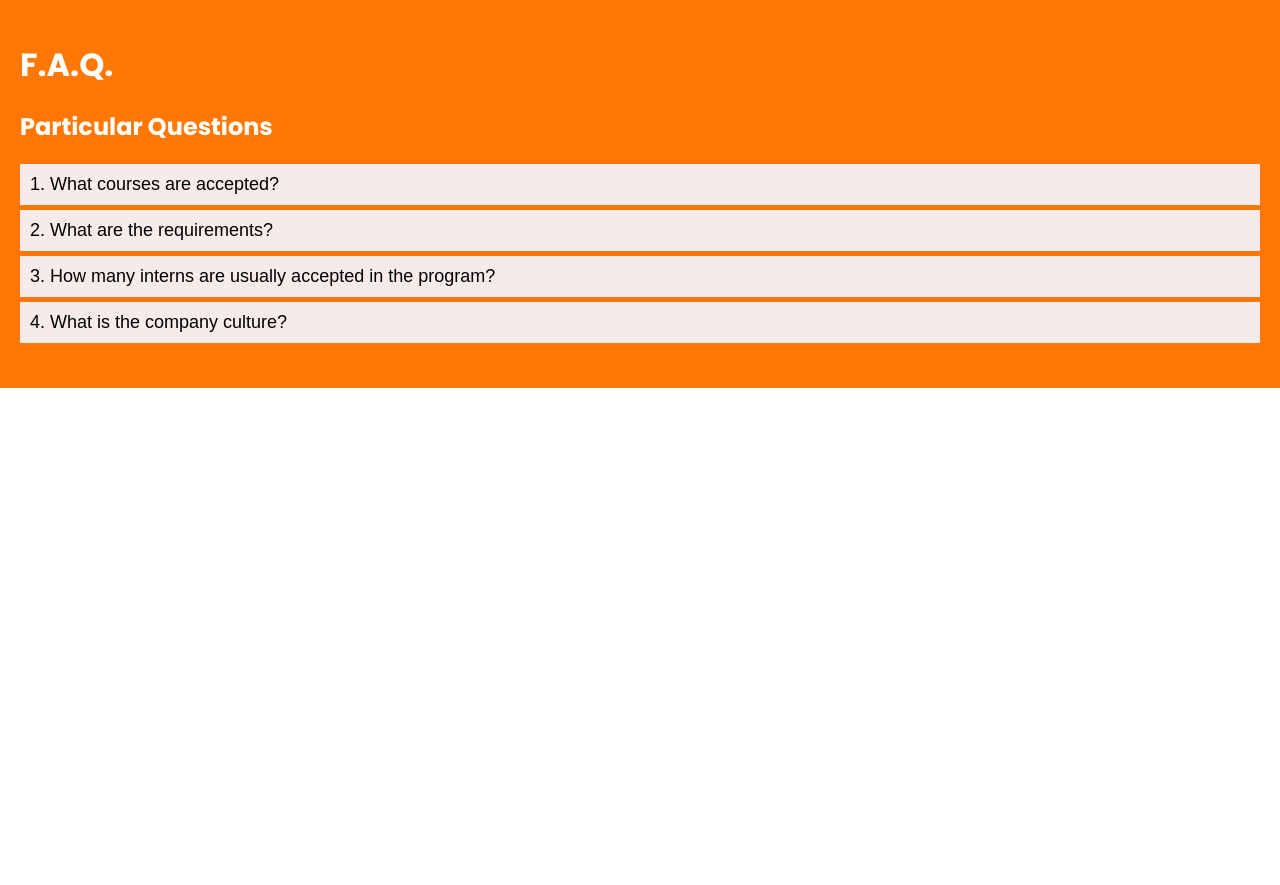
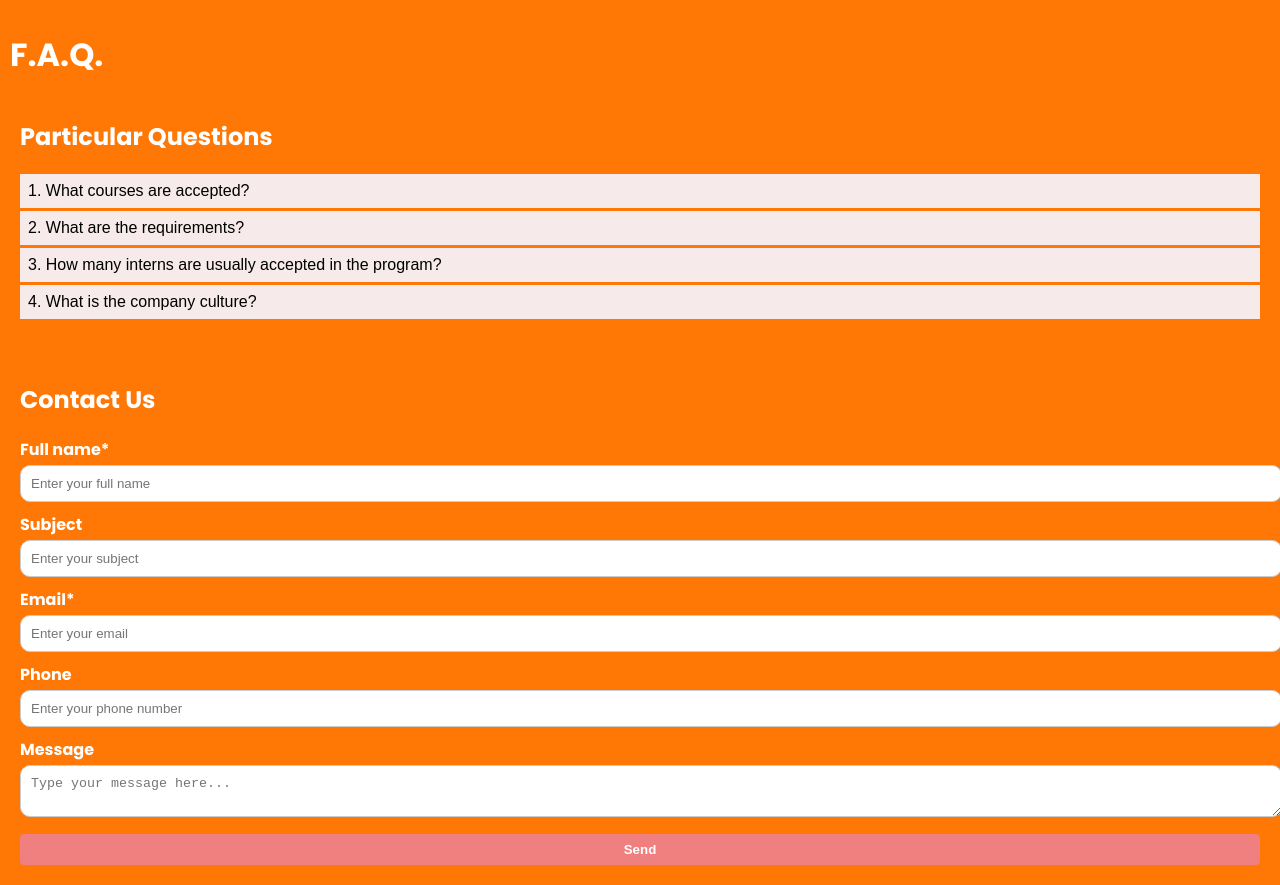
Before and after one commit to Mugecchi/InternWeb, a React (Create React App) app: page /faqs in a window 1280 px wide. Before the commit the page ends 800 px from the top, so only its background shows below. Built offline with nearby package versions, Linux system fonts and the light colour scheme.

Commit message:
pusher si adonis

```diff
--- a/src/components/FAQS.css
+++ b/src/components/FAQS.css
@@ -2,33 +2,34 @@
   font-family: "Poppins", sans-serif;
   background-color: #ff7704;
   color: white;
-  padding: 20px;
+  padding: 10px; /* Reduced overall padding */
 }
 
 .faq-title {
   font-size: 2em;
-  margin-bottom: 20px;
+  margin-bottom: 10px; /* Reduced margin */
 }
 
 .faq-popular-questions {
-  margin-bottom: 20px;
+  margin-bottom: 10px; /* Reduced margin */
+  padding: 10px; /* Reduced FAQ section padding */
 }
 
 .collapsible {
   background-color: #f6eaea;
   color: rgb(0, 0, 0);
   cursor: pointer;
-  padding: 10px;
+  padding: 8px; /* Reduced padding */
   width: 100%;
   border: none;
   text-align: left;
   outline: none;
-  font-size: 18px;
-  margin-bottom: 5px;
+  font-size: 16px; /* Reduced font size */
+  margin-bottom: 3px; /* Reduced margin */
 }
 
 .content {
-  padding: 0 18px;
+  padding: 0 10px; /* Reduced padding */
   display: none;
   overflow: hidden;
   background-color: #f1f1f1;
@@ -43,15 +44,56 @@
 .faq-categories {
   display: flex;
   flex-wrap: wrap;
-  gap: 10px;
+  gap: 8px; /* Reduced gap */
 }
 
 .category {
   background-color: #3a8b74;
   color: white;
-  padding: 10px 20px;
+  padding: 8px 15px; /* Reduced padding */
   border-radius: 5px;
   cursor: pointer;
   text-align: center;
   flex: 1;
 }
+
+.contact-us {
+  margin-top: 20px; /* Reduced margin */
+  padding: 10px; /* Reduced padding */
+}
+
+.contact-form {
+  display: flex;
+  flex-direction: column;
+}
+
+.contact-form div {
+  margin-bottom: 10px; /* Reduced margin */
+}
+
+.contact-form label {
+  font-weight: bold;
+}
+
+.contact-form input,
+.contact-form textarea {
+  width: 100%;
+  padding: 10px; /* Adjusted padding for text fields */
+  margin-top: 3px; /* Reduced margin */
+  border: 1px solid #ccc;
+  border-radius: 10px;
+}
+
+.contact-form button {
+  padding: 8px 12px; /* Reduced padding */
+  background-color: #f08080;
+  border: none;
+  border-radius: 4px;
+  color: white;
+  font-weight: bold;
+  cursor: pointer;
+}
+
+.contact-form button:hover {
+  background-color: #e07070;
+}
--- a/src/components/Faqs.js
+++ b/src/components/Faqs.js
@@ -20,17 +20,26 @@ const Faq = ({ question, answer, isOpen, onClick }) => {
 
 const Faqs = () => {
   const [openIndex, setOpenIndex] = useState(null);
+  const [formState, setFormState] = useState({
+    fullName: "",
+    subject: "",
+    email: "",
+    phone: "",
+    message: "",
+  });
 
   const faqs = [
     {
       question: "1. What courses are accepted?",
       answer: [
-        "BSA",
-        "BSMA",
-        "BSAIS",
-        "BSBA MAJOR IN MARKETING",
-        "BSCS",
-        "BSIT",
+        "Bachelor of Science in Accountancy",
+        "Bachelor of Sciencce in Management Accounting",
+        "Bachelor of Sciencce in Accounting information System",
+        "Bachelor of Science in Business Administration Major in Marketting",
+        "Bachelor of Science in Computer Science",
+        "Bachelor of Science in Information Technology",
+        "AB in Mass Communication",
+        "AB in Public Administration",
         "Other related courses",
       ],
     },
@@ -58,6 +67,17 @@ const Faqs = () => {
     setOpenIndex(openIndex === index ? null : index);
   };
 
+  const handleInputChange = (e) => {
+    const { name, value } = e.target;
+    setFormState({ ...formState, [name]: value });
+  };
+
+  const handleSubmit = (e) => {
+    e.preventDefault();
+    // Handle form submission logic here
+    console.log(formState);
+  };
+
   return (
     <div className="faq-page">
       <h1 className="faq-title">F.A.Q.</h1>
@@ -73,6 +93,63 @@ const Faqs = () => {
           />
         ))}
       </div>
+      <div className="contact-us">
+        <h2>Contact Us</h2>
+        <form onSubmit={handleSubmit} className="contact-form">
+          <div>
+            <label>Full name*</label>
+            <input
+              type="text"
+              name="fullName"
+              value={formState.fullName}
+              onChange={handleInputChange}
+              placeholder="Enter your full name"
+              required
+            />
+          </div>
+          <div>
+            <label>Subject</label>
+            <input
+              type="text"
+              name="subject"
+              value={formState.subject}
+              onChange={handleInputChange}
+              placeholder="Enter your subject"
+            />
+          </div>
+          <div>
+            <label>Email*</label>
+            <input
+              type="email"
+              name="email"
+              value={formState.email}
+              onChange={handleInputChange}
+              placeholder="Enter your email"
+              required
+            />
+          </div>
+          <div>
+            <label>Phone</label>
+            <input
+              type="tel"
+              name="phone"
+              value={formState.phone}
+              onChange={handleInputChange}
+              placeholder="Enter your phone number"
+            />
+          </div>
+          <div>
+            <label>Message</label>
+            <textarea
+              name="message"
+              value={formState.message}
+              onChange={handleInputChange}
+              placeholder="Type your message here..."
+            ></textarea>
+          </div>
+          <button type="submit">Send</button>
+        </form>
+      </div>
     </div>
   );
 };
--- a/src/components/Teams/Testimonials/InternData.js
+++ b/src/components/Teams/Testimonials/InternData.js
@@ -19,7 +19,7 @@ export default function InternData() {
     {
       LastName: "Rivera",
       FirstName: "Jon Carlo Miguel",
-      Quote: <h3>Some complex questions have the simplest answers. </h3>,
+      Quote: <h3>"Some complex questions have the simplest answers."</h3>,
       Course: "BS Computer Science ",
       School: "Isabela State University - Cauayan Campus",
       Introduction: (
@@ -87,8 +87,12 @@ export default function InternData() {
       LastName: "Maranan",
       FirstName: "Adonis",
       NickName: "Ado",
-      Quote:
-        "Kung hindi mo alam edi aralin mo, Lahat ng bagay ay ina aral bago gawin, maliban kay GPT 🙂",
+      Quote: (
+        <h3>
+          "Kung hindi mo alam edi aralin mo, Lahat ng bagay ay ina aral bago
+          gawin, maliban kay GPT 🙂"
+        </h3>
+      ),
       Course: "BS Computer Science ",
       School: "Isabela State University - Echague Campus",
       Introduction: "Hi I'm i ano ba ilalagay ko dito",
@@ -159,8 +163,13 @@ export default function InternData() {
     {
       LastName: "Batara",
       FirstName: "Joan",
-      NickName: "Jo",
-      Quote: "Tara kape",
+      NickName: "Guo",
+      Quote: (
+        <h3>
+          "You’ll never know what’s ahead of you when you limit yourself. Have
+          the courage to try and explore."
+        </h3>
+      ),
       Course: "BS Management Accounting",
       School: "Isabela State University - Echague Campus",
       Introduction: "Bonjour!  Set your mind and enjoy reading",
@@ -231,7 +240,7 @@ export default function InternData() {
       LastName: "Respicio",
       FirstName: "Ryan",
       NickName: "Ry",
-      Quote: "STAPPPppppp",
+      Quote: <h3>"STAPPPppppp"</h3>,
       Course: "BS Management Accounting ",
       School: "Isabela State University - Cauayan Campus",
       Introduction: "Hi, I’m Ry, Nonchalant na OA",
@@ -324,7 +333,7 @@ export default function InternData() {
       LastName: "Medina",
       FirstName: "Frenan",
       NickName: "Frenan",
-      Quote: "",
+      Quote: <h3>"Manifest lang nang manifest"</h3>,
       Course: "BS Management Accounting",
       School: "Isabela State University - Cauayan Campus",
       Introduction: "Hi, I’m FreNen, este FRENAN",
@@ -358,7 +367,7 @@ export default function InternData() {
       LastName: "Medrano",
       FirstName: "Ma. Andrea Antonette",
       NickName: "Andeng",
-      Quote: "Tara kape",
+      Quote: "",
       Course: "BS Management Accounting",
       School: "Isabela State University - Echague Campus",
       Introduction:
@@ -414,22 +423,22 @@ export default function InternData() {
         </p>
       ),
       src: Andeng,
-      CardTitle:
-        "gusto niyong i highlight, pretty much whatever na gusto mong sabihin with emphasis. pwede rin hello lang",
-      CardContent: "Sayings, Greetings or introduction para sa card",
+      CardTitle: "",
+      CardContent:
+        "If you want it easy and simple, then Radztech may not be for you.",
     },
     {
       LastName: "Aquino",
       FirstName: "Angelina",
       NickName: "Angie",
       Quote: (
-        <p>
+        <h3>
           You can’t skip chapters, that’s not how life works. Some chapters will
           make you cry for weeks. You will read things you don’t want to read,
           you will have moments when you don’t want the pages to end. But you
           have to keep going. Live yours, don’t miss out.
           <br />- Courtney Peppernell, Healing the Heart
-        </p>
+        </h3>
       ),
       Course: "BS Management Accounting",
       School: "Isabela State University - Echague Campus",
@@ -527,7 +536,6 @@ export default function InternData() {
       Course: "BS Accounting Information System ",
       School: "Isabela State University - Cauayan Campus",
       Introduction: "Hi I am BayMax and I like warm hugs",
-      DoB: "11/11/2001",
       Testimony: "Late pero papasok parin",
       Body: "As an intern at RBS was an absolute pleasure. Throughout this OJT, I demonstrated exceptional dedication, a strong work ethic, and a keen willingness to learn. I quickly adapted to our team and contributed significantly to several key projects. Their attention to detail and proactive approach were truly impressive. I am confident that i will excel in any future endeavors and would highly recommend them for any role they pursue.",
       src: Novelyn,
```
